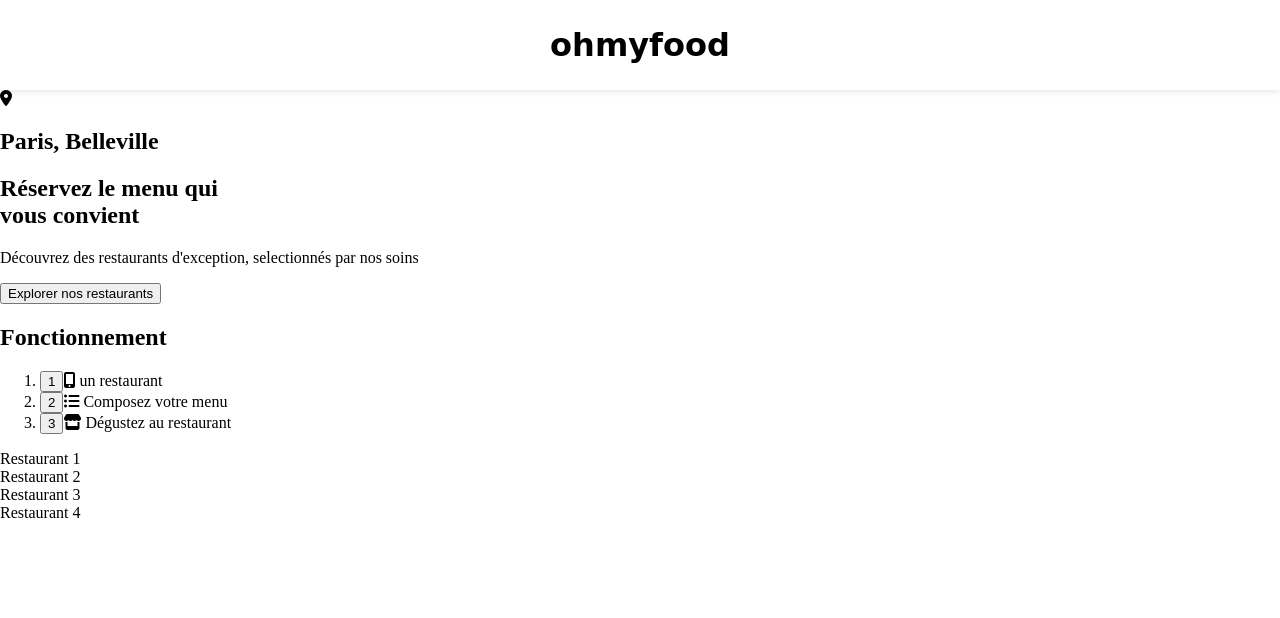
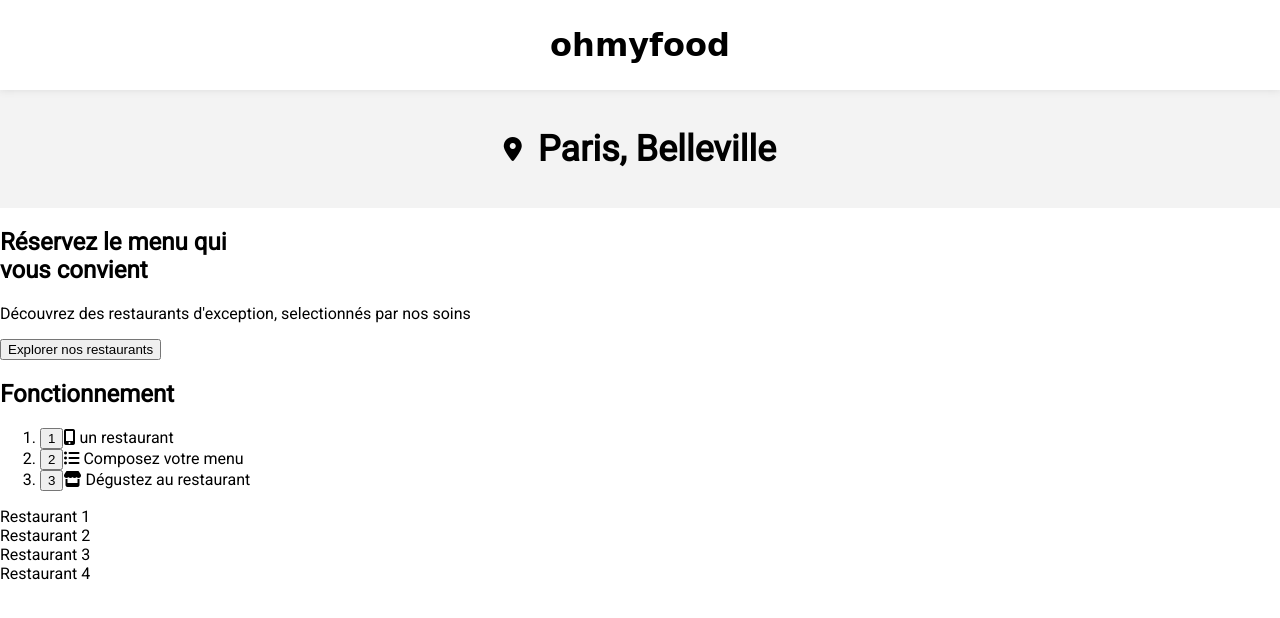
Before and after one commit to dez-crea/ohmyfoodgastrononie, a website: page index.html in a window 1280 px wide. Drawn offline with Linux system fonts and the light colour scheme; a web font is replaced by a local one.

Commit message:
gastro header

```diff
--- a/style.css
+++ b/style.css
@@ -9,6 +9,7 @@
 
 body{
   margin: 0px;
+  font-family: "roboto", sans-serif;
 }
 
 header{
@@ -16,4 +17,20 @@ header{
   text-align: center;
   box-shadow: 0 0 0.5rem  #d9d9d9;
   padding: 0.3rem;
+  position: relative;
 }
+
+main .gastro{
+  display: flex;
+  align-items: center;
+  justify-content: center;
+  gap: 1rem;
+  background-color: #f3f3f3;
+  text-align: center;
+  padding: 0.5rem;
+  margin: 0;
+}
+
+main .gastro{
+ font-size: 1.5rem;
+}
```
